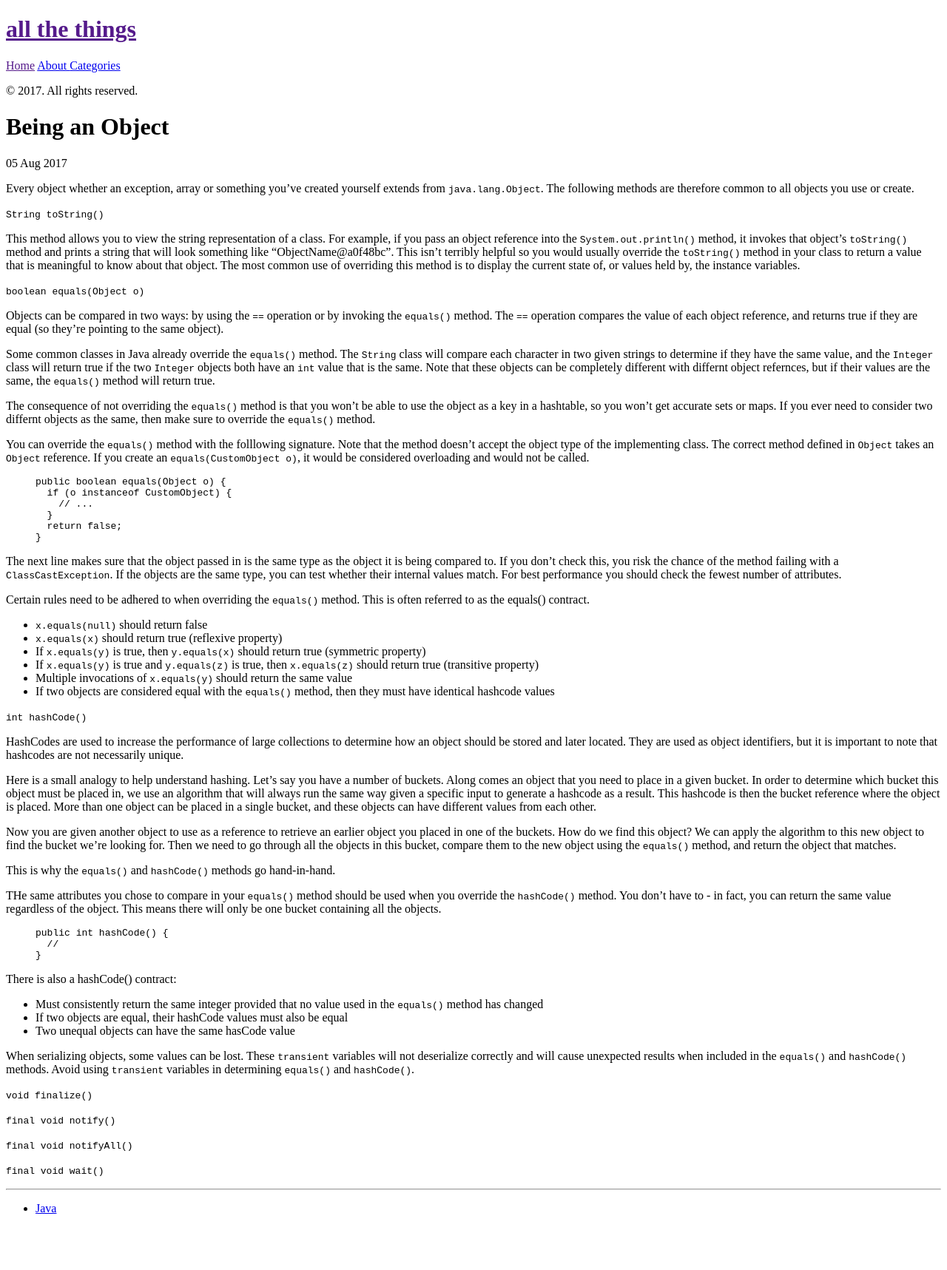
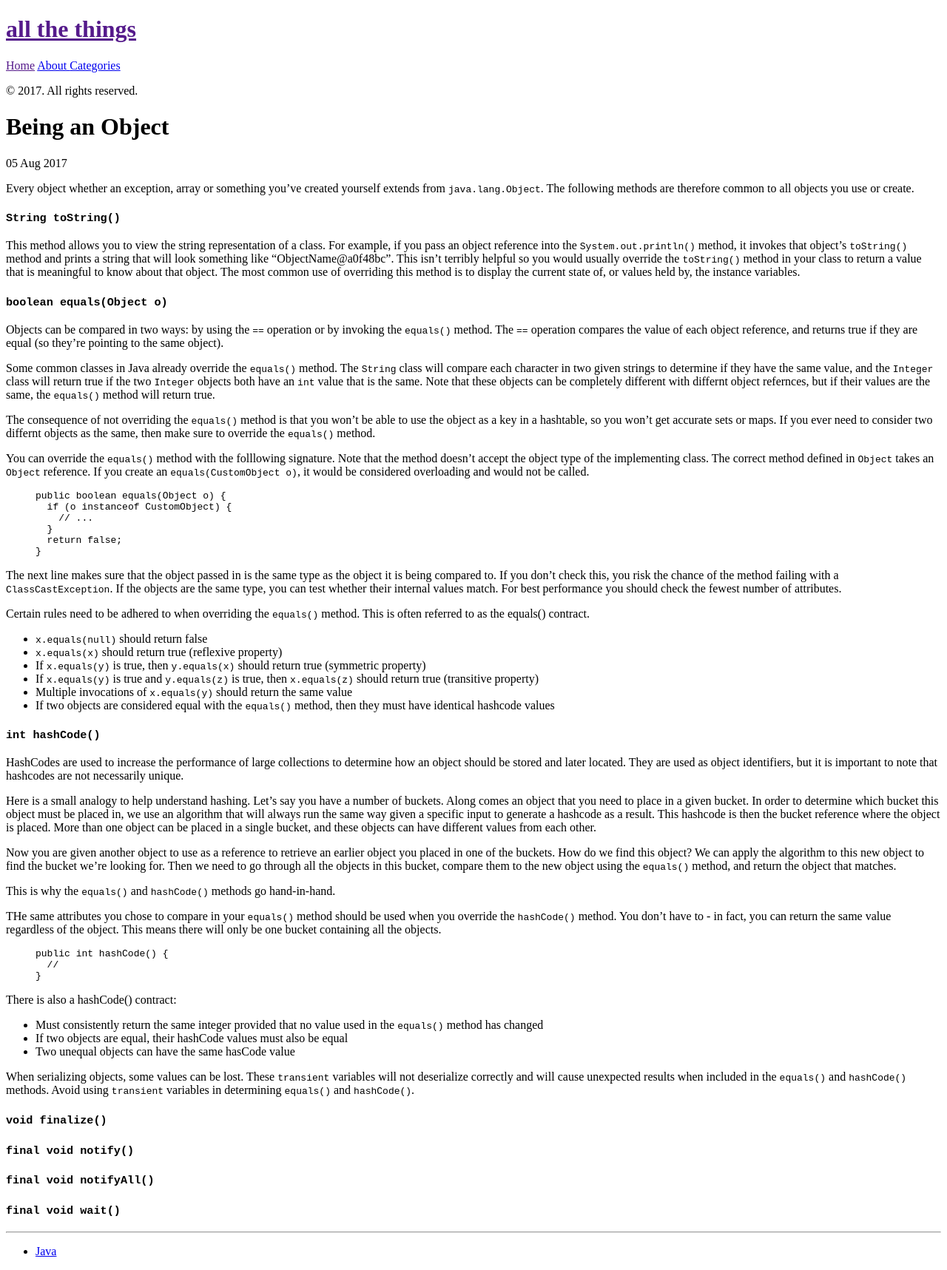
Before and after one commit to nbobhate/nbobhate.github.io, a Jekyll site: the page built from _posts/2017-08-05-java-object.md, in a window 1280 px wide. Shown: the whole page at 74% size. Built offline with Jekyll 4.4.1, drawn with Linux system fonts in a browser that asks for light colours; before the commit the page ends 1659 px from its top, so only the background shows below that.

Commit message:
Made headings look like headings.

```diff
--- a/_posts/2017-08-05-java-object.md
+++ b/_posts/2017-08-05-java-object.md
@@ -7,12 +7,12 @@ tags: [Java]
 
 Every object whether an exception, array or something you've created yourself extends from `java.lang.Object`. The following methods are therefore common to all objects you use or create.
 
-`String toString()`
+### `String toString()`
 
 This method allows you to view the string representation of a class. For example, if you pass an object reference into the `System.out.println()` method, it invokes that object's `toString()` method and prints a string that will look something like "ObjectName@a0f48bc". This isn't terribly helpful so you would usually override the `toString()` method in your class to return a value that is meaningful to know about that object. The most common use of overriding this method is to display the current state of, or values held by, the instance variables.
 
 
-`boolean equals(Object o)`
+### `boolean equals(Object o)`
 
 Objects can be compared in two ways: by using the `==` operation or by invoking the `equals()` method. The `==` operation compares the value of each object reference, and returns true if they are equal (so they're pointing to the same object).
 
@@ -42,7 +42,7 @@ Certain rules need to be adhered to when overriding the `equals()` method. This
 - If two objects are considered equal with the `equals()` method, then they must have identical hashcode values
 
 
-`int hashCode()`
+### `int hashCode()`
 
 HashCodes are used to increase the performance of large collections to determine how an object should be stored and later located. They are used as object identifiers, but it is important to note that hashcodes are not necessarily unique.
 
@@ -68,13 +68,13 @@ There is also a hashCode() contract:
 When serializing objects, some values can be lost. These `transient` variables will not deserialize correctly and will cause unexpected results when included in the `equals()` and `hashCode()` methods. Avoid using `transient` variables in determining `equals()` and `hashCode()`.
 
 
-`void finalize()`
+### `void finalize()`
 
 
-`final void notify()`
+### `final void notify()`
 
 
-`final void notifyAll()`
+### `final void notifyAll()`
 
 
-`final void wait()`
+### `final void wait()`
```
